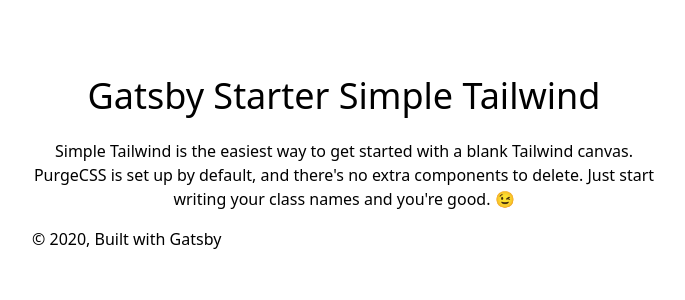
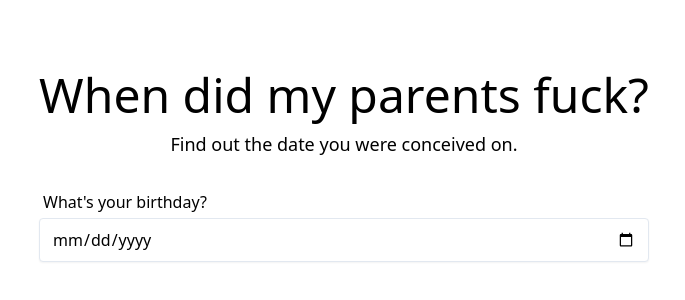
Before and after one commit to samwightt/whendidmyparentsfuck, a Gatsby site: page / in a window 1280 px wide. Shown: the part 240-540 px from the top of the page, without its empty margins (296-981 px from the left). Built offline with nearby package versions, Linux system fonts and the light colour scheme; Gatsby itself is replaced by a stand-in of ours.

Commit message:
Initial version.

```diff
--- a/gatsby-config.js
+++ b/gatsby-config.js
@@ -1,7 +1,7 @@
 module.exports = {
   siteMetadata: {
-    title: `Gatsby Starter Simple Tailwind`,
-    description: `This is a simple Gatsby starter that uses Tailwind, Typescript, and a few other QOL tools.`,
+    title: `When did my parents fuck?`,
+    description: `Find out on what day you were conceived on.`,
     author: `@samwightt`,
   },
   plugins: [
--- a/package.json
+++ b/package.json
@@ -15,6 +15,7 @@
     "gatsby-plugin-typescript": "^2.4.2",
     "gatsby-source-filesystem": "^2.3.1",
     "gatsby-transformer-sharp": "^2.5.1",
+    "moment": "^2.27.0",
     "prop-types": "^15.7.2",
     "react": "^16.12.0",
     "react-dom": "^16.12.0",
--- /dev/null
+++ b/src/components/DateCalculator.tsx
@@ -0,0 +1,31 @@
+import React, { useState } from "react"
+import moment from "moment"
+
+const DateCalculator = () => {
+  const [date, setDate] = useState<string>(null)
+
+  return (
+    <div>
+      <div className="flex flex-col space-y-1 flex-auto mt-8">
+        <label htmlFor="birthday" className="ml-1">
+          What's your birthday?
+        </label>
+        <input
+          id="birthday"
+          className="w-full px-3 py-2 border border-gray-300 hover:border-gray-500 focus:border-gray-800 transition-all duration-300 rounded shadow-sm cursor-text"
+          type="date"
+          value={date}
+          onChange={e => setDate(e.target.value)}
+        />
+      </div>
+      {date && moment(date) && (
+        <h1 className="text-2xl mt-24">
+          You were conceived on{" "}
+          {moment(date).subtract({ weeks: 40 }).format("dddd, MMMM Do YYYY")}.
+        </h1>
+      )}
+    </div>
+  )
+}
+
+export default DateCalculator
--- a/src/components/layout.tsx
+++ b/src/components/layout.tsx
@@ -26,11 +26,6 @@
     <div className="flex flex-col justify-center items-center w-screen h-screen">
       <div className="max-w-2xl px-6">
         <main>{children}</main>
-        <footer>
-          © {new Date().getFullYear()}, Built with
-          {` `}
-          <a href="https://www.gatsbyjs.org">Gatsby</a>
-        </footer>
       </div>
     </div>
   )
--- a/src/components/seo.tsx
+++ b/src/components/seo.tsx
@@ -33,7 +33,7 @@
         lang,
       }}
       title={title}
-      titleTemplate={`%s | ${site.siteMetadata.title}`}
+      titleTemplate={`%s`}
       meta={[
         {
           name: `description`,
--- a/src/pages/index.tsx
+++ b/src/pages/index.tsx
@@ -2,16 +2,16 @@
 
 import Layout from "../components/layout"
 import SEO from "../components/seo"
+import DateCalculator from "../components/DateCalculator"
 
 const IndexPage = () => (
   <Layout>
-    <SEO title="Home" />
-    <h1 className="text-4xl text-center">Gatsby Starter Simple Tailwind</h1>
-    <p className="text-center my-4">
-      Simple Tailwind is the easiest way to get started with a blank Tailwind
-      canvas. PurgeCSS is set up by default, and there's no extra components to
-      delete. Just start writing your class names and you're good. 😉
-    </p>
+    <SEO title="When did my parents fuck?" />
+    <h1 className="text-5xl text-center">When did my parents fuck?</h1>
+    <h2 className="text-lg text-center">
+      Find out the date you were conceived on.
+    </h2>
+    <DateCalculator />
   </Layout>
 )
 
```
Also changed, not shown: 1 other file.
